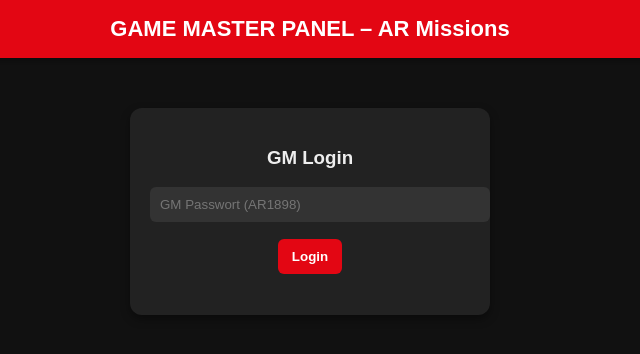
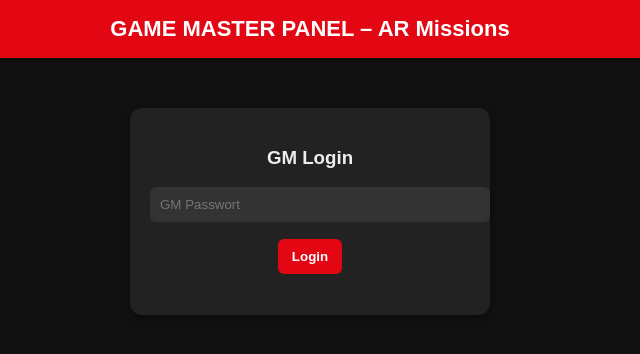
Before and after one commit to arzh1898/adventurerooms-missions, a website: page public/gm.html in a window 1280 px wide. Shown: the full height of the page, 330-970 px from the left. Drawn offline with Linux system fonts and the light colour scheme.

Commit message:
Update gm.html

```diff
--- a/public/gm.html
+++ b/public/gm.html
@@ -138,7 +138,7 @@
 
 <div id="loginBox">
   <h3>GM Login</h3>
-  <input type="password" id="password" placeholder="GM Passwort (AR1898)">
+  <input type="password" id="password" placeholder="GM Passwort">
   <button class="btn-red" id="loginBtn">Login</button>
   <p id="loginStatus"></p>
 </div>
```
